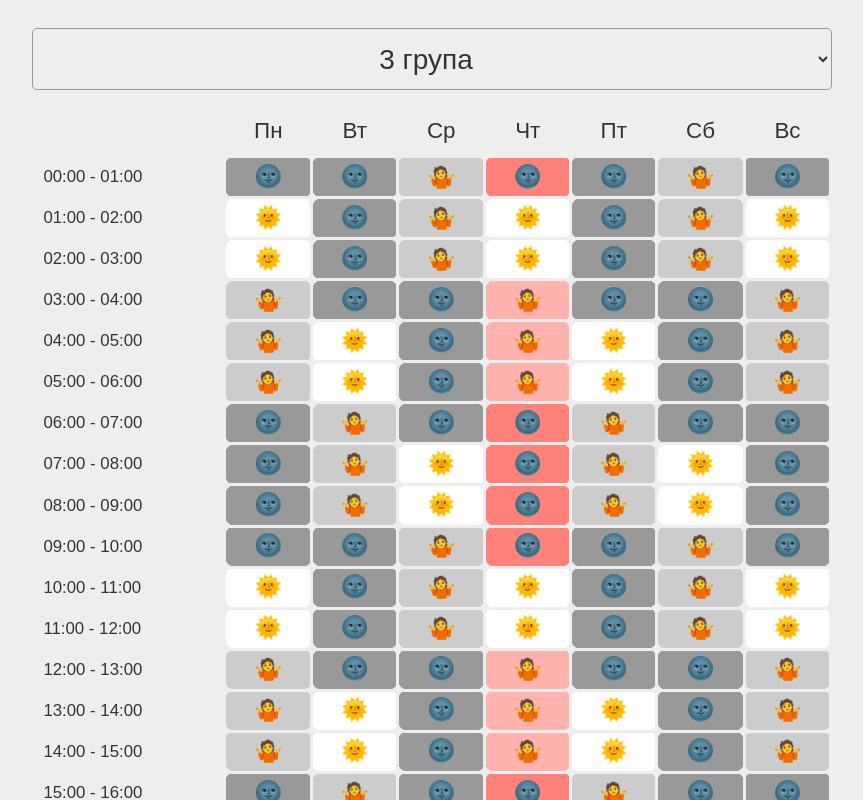
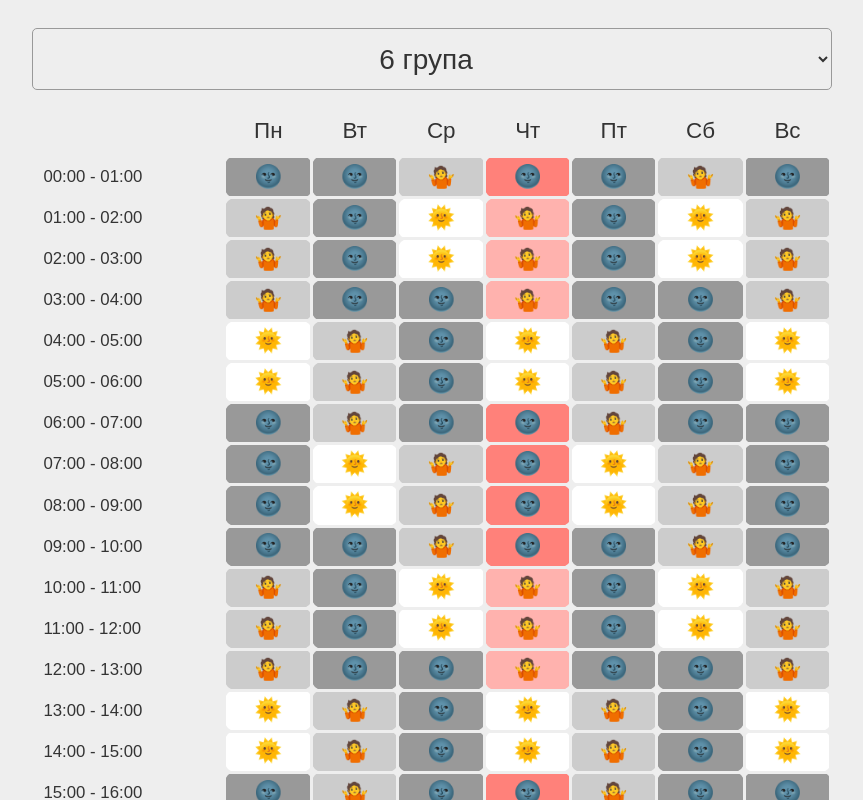
Before and after one commit to npavliuchenko/blackout, a plain HTML site: page index.html in a window 1280 px wide. Shown: the top 800 px of the page, without its empty margins (208-1071 px from the left). Drawn offline with Linux system fonts and the light colour scheme.

Commit message:
updated with 2024 schedule for 6th group

```diff
--- a/index.html
+++ b/index.html
@@ -19,9 +19,7 @@
 
         <div class="header">
             <select name="group" id="selector">
-                <option value="1">1 група</option>
-                <option value="2">2 група</option>
-                <option value="3">3 група</option>
+                <option value="6">6 група</option>
             </select>
         </div>
 
--- a/script.js
+++ b/script.js
@@ -1,7 +1,7 @@
 document.addEventListener('DOMContentLoaded', function() {
 
 
-	var myGroup = localStorage.getItem('myGroup') || 3;
+	var myGroup = localStorage.getItem('myGroup') || 6;
 	const timeLabelTemplate = "%starthour:00 - %endhour:00";
 	const days = ["Нд", "Пн", "Вт", "Ср", "Чт", "Пт", "Сб", "Нд"]; // use 1..7 indexes for compatibility with Date
 	const dataClass = {
@@ -14,35 +14,22 @@ document.addEventListener('DOMContentLoaded', function() {
 		// coding used: * - power off, _ - power on, ? - grey zone
 		// empty elements are to shift indexes to match Date days and DTEK groups indexing
 		[], // group 0 (does not exist)
-		[	"",	// group 1
+
+		// 2024 schedule
+		[], // group 1
+		[], // group 2
+		[], // group 3
+		[], // group 4
+		[], // group 5
+		[	"",	// group 6
 		    //12345678901234567890123
-			"****__???****__???****__", // 1 = Пн / Mon
-			"???****__???****__???***", // 2 = Вт / Tue
-			"*__???****__???****__???", // 3 = Ср / Wed
-			"****__???****__???****__", // 4 = Чт / Thu
-			"???****__???****__???***", // 5 = Пт / Fri
-			"*__???****__???****__???", // 6 = Сб / Sat
-			"****__???****__???****__", // 7 = Нд / Sun
-		],
-		[	"",	// group 2
-		    //12345678901234567890123
-			"???****__???****__???***", // 1 = Пн / Mon
-			"*__???****__???****__???", // 2 = Вт / Tue
-			"****__???****__???****__", // 3 = Ср / Wed
-			"???****__???****__???***", // 4 = Чт / Thu
-			"*__???****__???****__???", // 5 = Пт / Fri
-			"****__???****__???****__", // 6 = Сб / Sat
-			"???****__???****__???***", // 7 = Нд / Sun
-		],
-		[	"",	// group 3
-		    //12345678901234567890123
-			"*__???****__???****__???", // 1 = Пн / Mon
-			"****__???****__???****__", // 2 = Вт / Tue
-			"???****__???****__???***", // 3 = Ср / Wed
-			"*__???****__???****__???", // 4 = Чт / Thu
-			"****__???****__???****__", // 5 = Пт / Fri
-			"???****__???****__???***", // 6 = Сб / Sat
-			"*__???****__???****__???", // 7 = Нд / Sun
+			"*???__****???__****???__", // 1 = Пн / Mon
+			"****???__****???__****??", // 2 = Вт / Tue
+			"?__****???__****???__***", // 3 = Ср / Wed
+			"*???__****???__****???__", // 4 = Чт / Thu
+			"****???__****???__****??", // 5 = Пт / Fri
+			"?__****???__****???__***", // 6 = Сб / Sat
+			"*???__****???__****???__", // 7 = Нд / Sun
 		],
 	];
 
--- a/worker.js
+++ b/worker.js
@@ -5,7 +5,7 @@
  */
 
 const APP_PREFIX = 'kitich_blackout_'     // Identifier for this app (this needs to be consistent across every cache update)
-const VERSION = 'v0.3'              // Version of the off-line cache (change this value everytime you want to update cache)
+const VERSION = 'v0.4'              // Version of the off-line cache (change this value everytime you want to update cache)
 const CACHE_NAME = APP_PREFIX + VERSION
 const URLS = [ // list of urls to cache
   'index.html',
```
